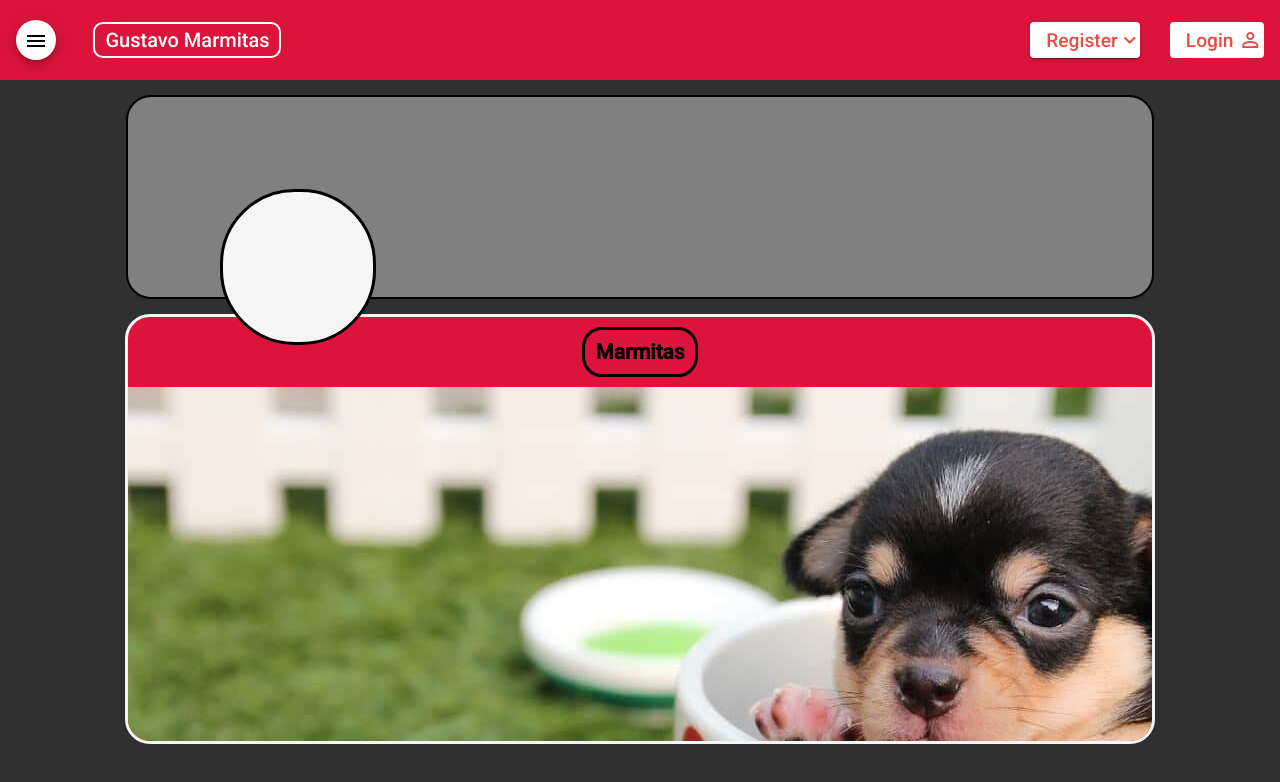
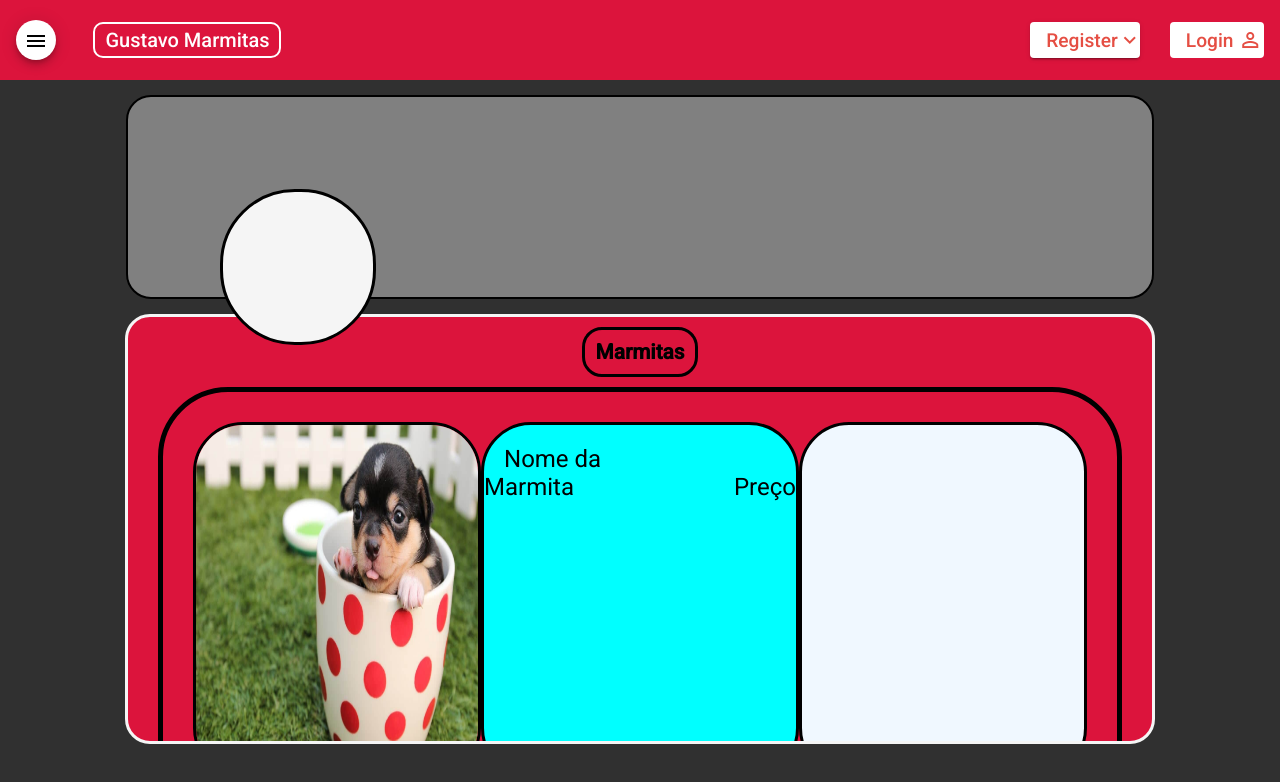
Before and after one commit to GustavoSiebertEmmendoerfer/FrontEndEntra21, an Angular app: page /profile-restaurant in a window 1280 px wide. Shown: the top 782 px of the page. Built offline with nearby package versions, Linux system fonts and the light colour scheme.

Commit message:
atualização profile-restaurant

```diff
--- a/src/views/profile-restaurant/profile-restaurant.component.css
+++ b/src/views/profile-restaurant/profile-restaurant.component.css
@@ -1,3 +1,13 @@
+@media only screen and (min-width: 1900px) {
+    .icon-photo {
+        margin: 10% !important;
+    }
+
+    .plates-layout {
+        height: 60% !important;
+    }
+  }
+
 .banner {
     background-color: gray;
     border: 2px solid black;
@@ -49,12 +59,71 @@
     border-radius: 20px;
 }
 
-.plate-img {
-    height: 30%;
-    width: 30%;
+
+.marmita-content {
+    display: flex;
+    flex-direction: row;
+    padding: 30px;
+    border: 5px solid black;
+    margin-left: 30px;
+    margin-right: 30px;
+    justify-content: space-between;
+    border-radius: 70px;
 }
 
 .img {
-    height: max-content;
-    width: max-content;
+    height: 100%;
+    width: 100%;
 }
+
+.plate-img {
+    height: 350px;
+    width: 460px;
+    align-self: flex-start;
+    border: 3px solid black;
+    border-radius: 50px;
+    overflow: hidden;
+}
+
+.marmita-data {
+    background-color: aqua;
+    height: 350px;
+    width: 460px;
+    border: 3px solid black;
+    border-radius: 50px;
+}
+
+.buttons {
+    height: 350px;
+    width: 460px;
+    background-color: aliceblue;
+    border: 3px solid black;
+    border-radius: 50px;
+}
+
+.marmita-data {
+    position: relative;
+}
+
+.nome-marmita {
+    font-size: 1.5rem;
+    padding-left: 20px;
+    color: black;
+    top: 20px;
+    position: relative;
+}
+
+.preco-marmita {
+    font-size: 1.5rem;
+    color: black;
+    top: 20px;
+    position: relative;
+    margin-left: 160px;
+}
+
+.descricao-marmita {
+    padding: 20px;
+    top: 50px;
+    height: 200px;
+    position: relative;
+}
--- a/src/views/profile-restaurant/profile-restaurant.component.html
+++ b/src/views/profile-restaurant/profile-restaurant.component.html
@@ -5,8 +5,20 @@
     </div>
     <div class="plates-layout">
         <h3 class="header">Marmitas</h3>
-        <div class="plate-img">
-            <img class="img" src="../../assets/como-tirar-foto-de-cachorro.jpg" alt="">
+        <div class="marmita-content">
+            <div class="plate-img">
+                <img class="img" src="../../assets/como-tirar-foto-de-cachorro.jpg" alt="">
+            </div>
+            <div class="marmita-data">
+                <span class="nome-marmita">Nome da Marmita</span>
+                <span class="preco-marmita">Preço</span>
+                <div class="descricao-marmita">
+
+                </div>
+            </div>
+            <div class="buttons">
+
+            </div>
         </div>
     </div>
 </div>
--- a/src/views/side-nav/side-nav.component.css
+++ b/src/views/side-nav/side-nav.component.css
@@ -113,3 +113,9 @@ mat-nav-list {
   height: 64px;
   color: black;
 }
+
+@media only screen and (min-width: 1900px) {
+  .btn.btn-register {
+    margin-left: 69%;
+  }
+}
--- a/src/views/side-nav/side-nav.component.html
+++ b/src/views/side-nav/side-nav.component.html
@@ -40,7 +40,6 @@
         <button
           mat-button
           class="menu-button"
-          *ngIf="serviceLogin.isUserRestaurant()"
           routerLink="../profile-restaurant">
           <mat-icon>account_box</mat-icon>
           <span>Profile</span>
```
